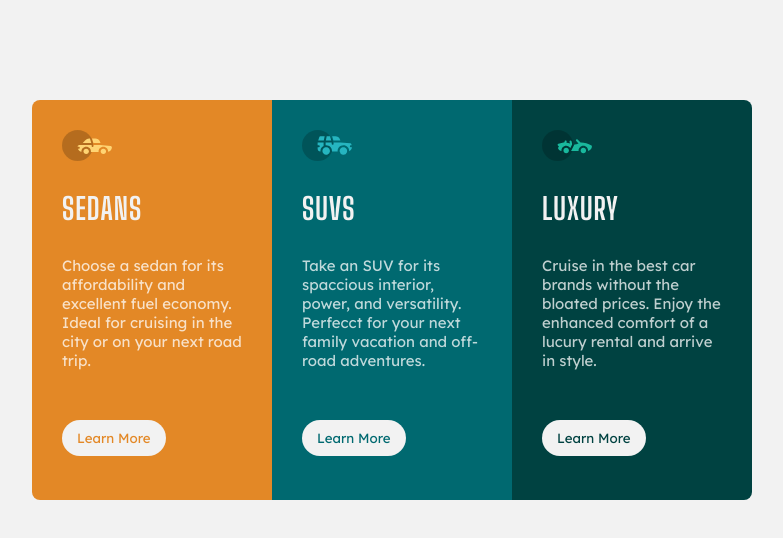
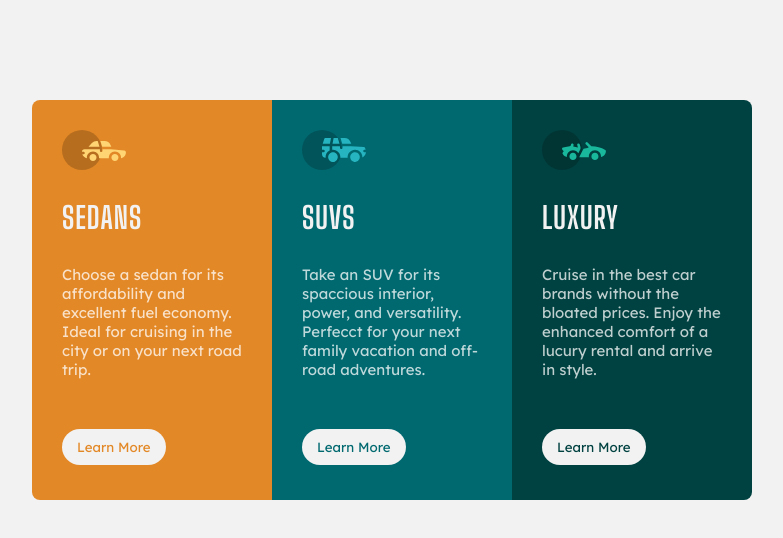
Before and after one commit to katuramu27/3-column-preview-card, a plain HTML site: page index.html in a window 1280 px wide. Shown: the whole page, without its empty margins (248-1031 px from the left). Drawn offline with Linux system fonts and the light colour scheme.

Commit message:
Update index.html

```diff
--- a/index.html
+++ b/index.html
@@ -14,19 +14,19 @@
     <div class="main">
         <div class="container">
             <div class="column1">
-                <img src="./images/icon-sedans.svg" alt="Sedans">
+                <svg width="64" height="40" xmlns="http://www.w3.org/2000/svg"><g fill="none" fill-rule="evenodd"><circle fill="#000" opacity=".201" cx="20" cy="20" r="20"/><path d="M52.936 24.11c1.942 0 3.517 1.542 3.517 3.445 0 1.903-1.575 3.445-3.517 3.445s-3.516-1.542-3.516-3.445c0-1.903 1.574-3.445 3.516-3.445zm-21.957 0c1.942 0 3.517 1.542 3.517 3.445 0 1.903-1.575 3.445-3.517 3.445s-3.516-1.542-3.516-3.445c0-1.903 1.574-3.445 3.516-3.445zm6.948-4.848v1.429c0 .716.61 1.293 1.348 1.259a1.295 1.295 0 001.225-1.295v-1.393h8.256l13.483 1.313c.956.093 1.676.881 1.676 1.814 0 2.89-2.126 5.303-4.926 5.819.397-3.557-2.458-6.62-6.053-6.62-3.646 0-6.504 3.14-6.039 6.723h-9.879c.466-3.588-2.397-6.722-6.039-6.722-3.595 0-6.45 3.062-6.052 6.62-2.14-.398-3.916-1.912-4.61-3.931h1.142c.731 0 1.32-.598 1.285-1.322-.033-.678-.629-1.2-1.322-1.2H20v-.251c0-1.274 1.066-2.243 2.306-2.243h15.62zM42.59 11c2.645 0 4.99 1.556 5.972 3.963l.726 1.779H40.17L38.413 11h4.178zm-6.865 0l1.758 5.741H26.505l3.357-3.654A6.502 6.502 0 0134.644 11h1.082z" fill="#FFD473" fill-rule="nonzero"/></g></svg>
                 <h2>sedans</h2>
                 <p>Choose a sedan for its affordability and excellent fuel economy. Ideal for cruising in the city or on your next road trip.</p>
                 <button id="button1">Learn More</button>
             </div>
             <div class="column2">
-                <img src="images/icon-suvs.svg" alt="SUV">
+                <svg width="64" height="40" xmlns="http://www.w3.org/2000/svg"><g fill="none" fill-rule="evenodd"><circle fill="#000" opacity=".201" cx="20" cy="20" r="20"/><path d="M31.002 22.358c2.917 0 5.18 2.593 4.762 5.506a4.828 4.828 0 01-2.962 3.778 4.797 4.797 0 01-5.3-1.165c-1.188-1.26-1.235-2.613-1.263-2.613-.42-2.924 1.857-5.506 4.763-5.506zm22 0c3.457 0 5.798 3.567 4.41 6.744A4.816 4.816 0 0152.3 31.94a4.826 4.826 0 01-4.06-4.077c-.42-2.915 1.846-5.506 4.762-5.506zm-15.04-6.083v1.462a1.29 1.29 0 001.352 1.29c.693-.033 1.227-.631 1.227-1.326v-1.426h8.3l13.056.716a1.29 1.29 0 011.164.917c.27.895.446 1.477.563 1.87h-1.047c-.694 0-1.291.534-1.324 1.228a1.29 1.29 0 001.288 1.352h1.445c-.164 2.225-1.57 4.193-3.6 5.05.13-4.212-3.255-7.63-7.384-7.63-4.317 0-7.762 3.718-7.358 8.086h-7.285c.43-4.655-3.503-8.531-8.131-8.046v-3.543h7.734zm-10.312 0v4.308a7.4 7.4 0 00-4.006 7.274 3.874 3.874 0 01-3.642-3.864v-1.635h1.46a1.29 1.29 0 000-2.58h-1.461v-3.213l.003-.29h7.646zm14.986-8.196c2.65 0 5 1.592 5.984 4.055l.63 1.579a5.525 5.525 0 01-.065-.004l-.026-.002-.034-.002-.022-.002a4.178 4.178 0 00-.224-.006l-.098-.001h-.039l-.136-.001h-.052l-.326-.001H40.211L38.528 8.08zm-13.632 0l-1.122 5.616h-7.144l1.47-4.71a1.29 1.29 0 011.231-.906h5.565zm6.832 0l1.683 5.615h-7.007l1.121-5.615h4.203z" fill="#26B5C0" fill-rule="nonzero"/></g></svg>
                 <h2>suvs</h2>
                 <p>Take an SUV for its spaccious interior, power, and versatility. Perfecct for your next family vacation and off-road adventures.</p>
                 <button id="button2">Learn More</button>
             </div>
             <div class="column3">
-                <img src="./images/icon-luxury.svg" alt="Luxury">
+                <svg width="64" height="40" xmlns="http://www.w3.org/2000/svg"><g fill="none" fill-rule="evenodd"><circle fill="#000" opacity=".201" cx="20" cy="20" r="20"/><path d="M30.98 22.835c1.941 0 3.516 1.604 3.516 3.583 0 1.978-1.575 3.582-3.517 3.582s-3.516-1.604-3.516-3.582c0-1.979 1.574-3.583 3.516-3.583zm21.956 0c1.942 0 3.517 1.604 3.517 3.583 0 1.978-1.575 3.582-3.517 3.582s-3.516-1.604-3.516-3.582c0-1.979 1.574-3.583 3.516-3.583zm-9.143-10.45a1.27 1.27 0 011.819 0l3.715 3.784c4.444-.115 9.7 1.142 13.964 3.753.387.237.624.664.624 1.124 0 3.006-2.126 5.514-4.926 6.05.397-3.698-2.458-6.882-6.053-6.882-3.646 0-6.504 3.264-6.039 6.99h-9.669c.76-1.544.993-2.026 1.337-2.711l.082-.162c.421-.835 1.056-2.07 2.883-5.65 1.68-.023 3.47-.408 5.247-1.403l-2.984-3.04a1.328 1.328 0 010-1.854zm-7.68 1.064c.683-.2 1.395.202 1.592.898l.749 2.652a3.46 3.46 0 01-.247 2.51l-1.733 3.395-.216.424c-1.07-1.89-3.06-3.114-5.279-3.114-3.595 0-6.45 3.184-6.052 6.885-1.832-.347-3.414-1.537-4.278-3.276a1.331 1.331 0 01.117-1.376l.955-1.303-1.325-1.295c-.751-.735-.376-2.024.64-2.231l6.614-1.346.13-.026c.092-.019.145-.03.157-.031.314-.146 1.07-.591 1.07-1.506 0-.734.592-1.327 1.316-1.31.712.016 1.268.662 1.256 1.388a4.11 4.11 0 01-.348 1.611 22.69 22.69 0 014.7 1.146l-.7-2.473a1.314 1.314 0 01.882-1.622z" fill="#19B89D" fill-rule="nonzero"/></g></svg>
                 <h2>luxury</h2>
                 <p>Cruise in the best car brands without the bloated prices. Enjoy the enhanced comfort of a lucury rental and arrive in style.</p>
                 <button id="button3">Learn More</button>
```
